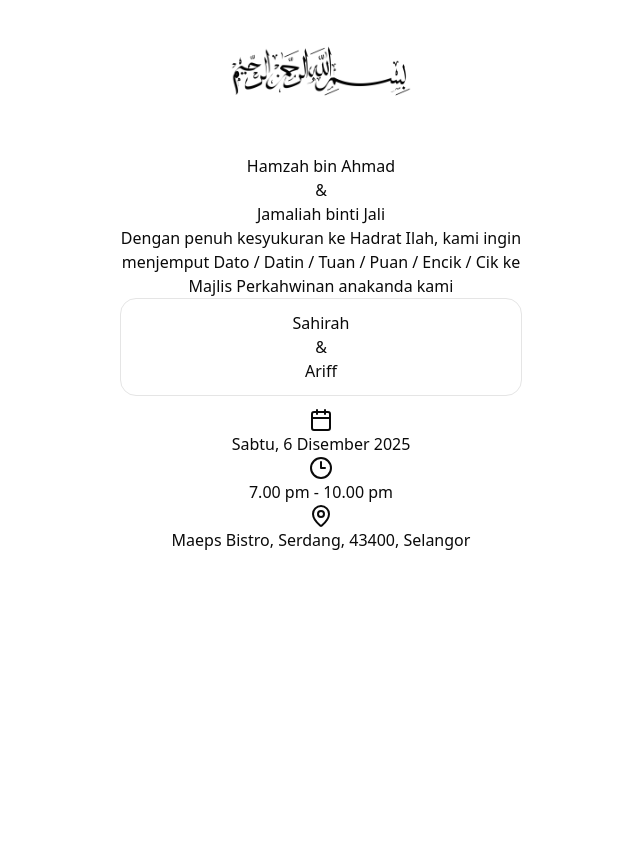
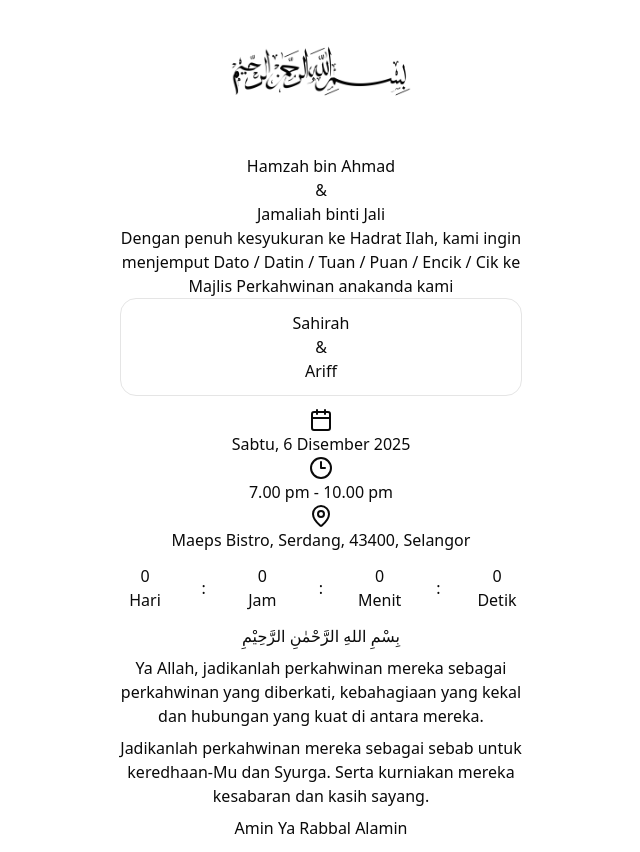
Before and after one commit to Zer0-01/next-sa-invitation, a Next.js app: page / in a window 1280 px wide. Shown: the whole page, without its empty margins (319-959 px from the left). Before the commit the page ends 800 px from the top, so only its background shows below. Built offline with nearby package versions, Linux system fonts and the light colour scheme.

Commit message:
feat: doa component

```diff
--- a/package.json
+++ b/package.json
@@ -16,7 +16,8 @@
     "next": "15.5.4",
     "react": "19.1.0",
     "react-dom": "19.1.0",
-    "tailwind-merge": "^3.3.1"
+    "tailwind-merge": "^3.3.1",
+    "zustand": "^5.0.8"
   },
   "devDependencies": {
     "@eslint/eslintrc": "^3",
--- a/src/app/page.tsx
+++ b/src/app/page.tsx
@@ -1,5 +1,7 @@
 import BismillahComponent from "@/components/custom/bismillah-component";
+import CountdownComponent from "@/components/custom/countdown-component";
 import DateComponent from "@/components/custom/date-component";
+import DoaComponent from "@/components/custom/doa-component";
 import MenjemputComponent from "@/components/custom/menjemput-component";
 import TimeComponent from "@/components/custom/time-component";
 import VenueComponent from "@/components/custom/venue-component";
@@ -16,6 +18,8 @@ export default function Home() {
         <DateComponent />
         <TimeComponent />
         <VenueComponent />
+        <CountdownComponent />
+        <DoaComponent />
       </div>
 
       {/* Right spacer (hidden on small screens) */}
--- /dev/null
+++ b/src/components/custom/countdown-component.tsx
@@ -0,0 +1,40 @@
+const CountdownComponent = () => {
+    return (
+        <div className="grid grid-cols-7 gap-2 items-center justify-center m-3">
+            {/* Days */}
+            <div className="flex flex-col items-center">
+                <div>0</div>
+                <div>Hari</div>
+            </div>
+
+            {/* Colon */}
+            <div className="flex items-center justify-center">:</div>
+
+            {/* Hours */}
+            <div className="flex flex-col items-center">
+                <div>0</div>
+                <div>Jam</div>
+            </div>
+
+            {/* Colon */}
+            <div className="flex items-center justify-center">:</div>
+
+            {/* Minutes */}
+            <div className="flex flex-col items-center">
+                <div>0</div>
+                <div>Menit</div>
+            </div>
+
+            {/* Colon */}
+            <div className="flex items-center justify-center">:</div>
+
+            {/* Seconds */}
+            <div className="flex flex-col items-center">
+                <div>0</div>
+                <div>Detik</div>
+            </div>
+        </div>
+    );
+};
+
+export default CountdownComponent;
--- /dev/null
+++ b/src/components/custom/doa-component.tsx
@@ -0,0 +1,20 @@
+const DoaComponent = () => {
+    return (
+        <div className=" flex flex-col items-center gap-2 m-3">
+            <h1 className="text-center">بِسْمِ اللهِ الرَّحْمٰنِ الرَّحِيْمِ</h1>
+            <div className="text-center">
+                Ya Allah, jadikanlah perkahwinan mereka sebagai perkahwinan yang diberkati, kebahagiaan yang kekal dan hubungan yang kuat di antara mereka.
+            </div>
+            <div className="text-center">
+                Jadikanlah perkahwinan mereka sebagai sebab untuk keredhaan-Mu dan Syurga. Serta kurniakan mereka kesabaran dan kasih sayang.
+            </div>
+            <div className="text-center">
+                Amin Ya Rabbal Alamin
+            </div>
+
+
+        </div>
+    )
+}
+
+export default DoaComponent
--- /dev/null
+++ b/src/lib/store/home-store.ts
@@ -0,0 +1,5 @@
+import { create } from "zustand";
+
+const useHomeStore = create((set) => ({
+    test: 0,
+}))
```
Also changed, not shown: 1 other file (tests, documents, lock files or other folders).
